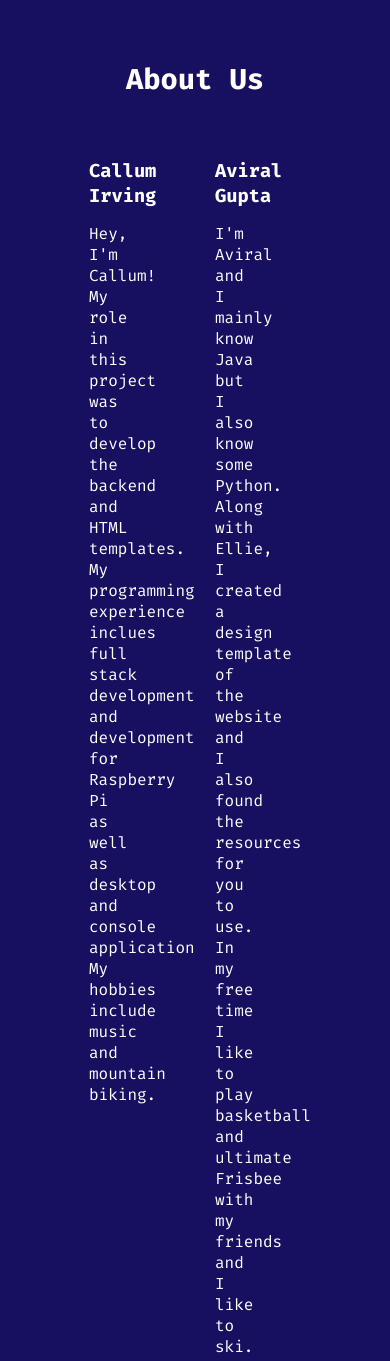
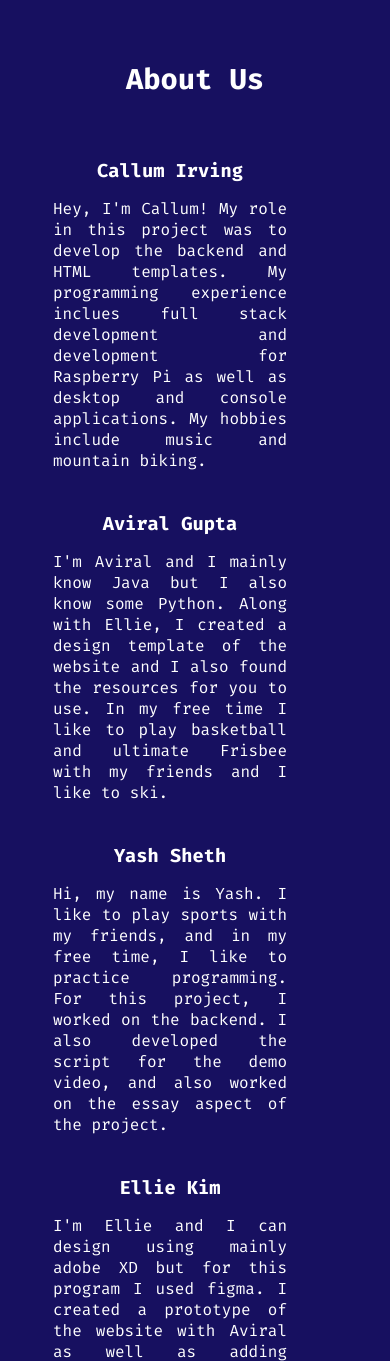
Before and after one commit to YashS30/winter-hacklympics-project, a Flask app: page /about in a window 390 px wide; the page is wider, and only the part inside the window is pictured. Shown: the part 65-1426 px from the top of that part. Run offline with Flask 2, Linux system fonts and the light colour scheme.

Commit message:
About us styling

```diff
--- a/static/style.css
+++ b/static/style.css
@@ -180,6 +180,10 @@ input[type='radio']:checked + label {
 	.language-list {
 		grid-template-columns: auto auto auto;
 	}
+
+	.bio_grid {
+		width: 90%;
+	}
 }
 
 @media only screen and (max-width: 1024px) {
@@ -201,6 +205,10 @@ input[type='radio']:checked + label {
 @media only screen and (max-width: 870px) {
 	.language-list {
 		grid-template-columns: auto auto;
+	}
+
+	.bio_grid {
+		grid-template-columns: auto;
 	}
 }
 
```
